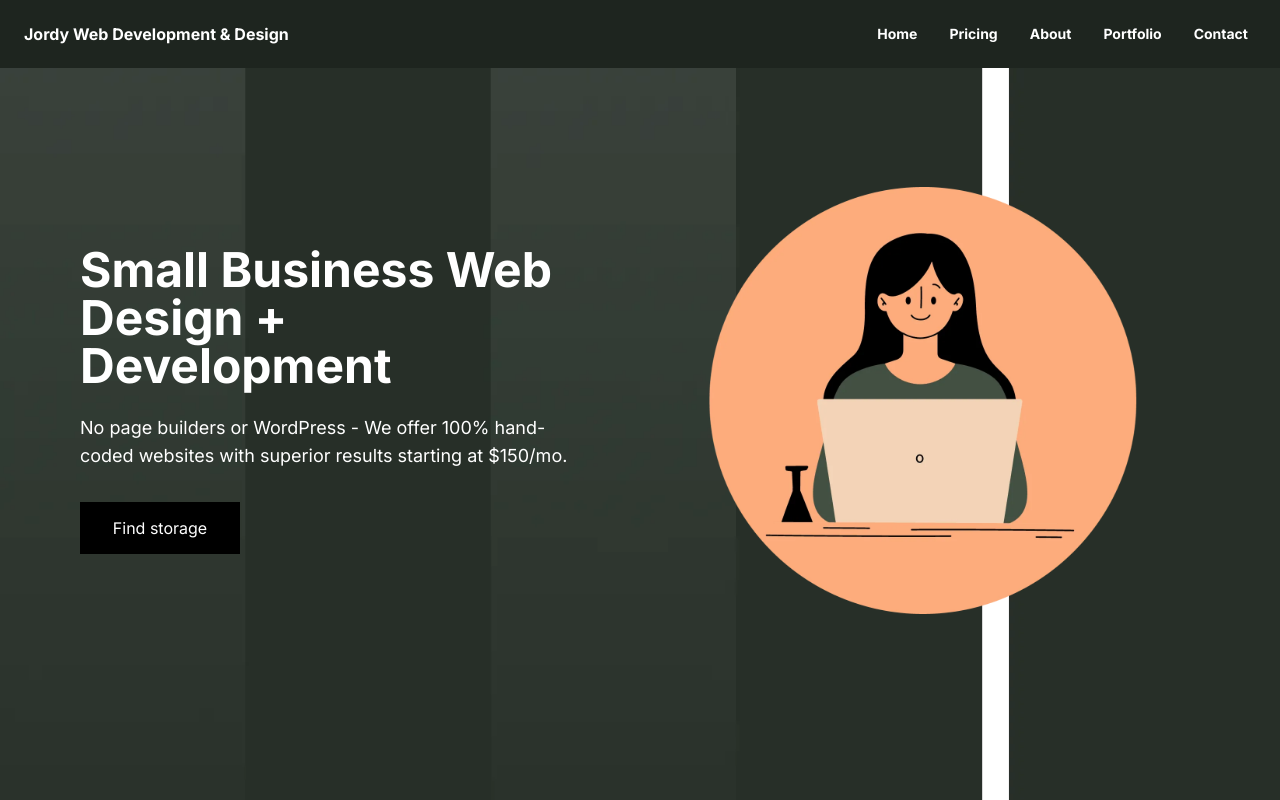
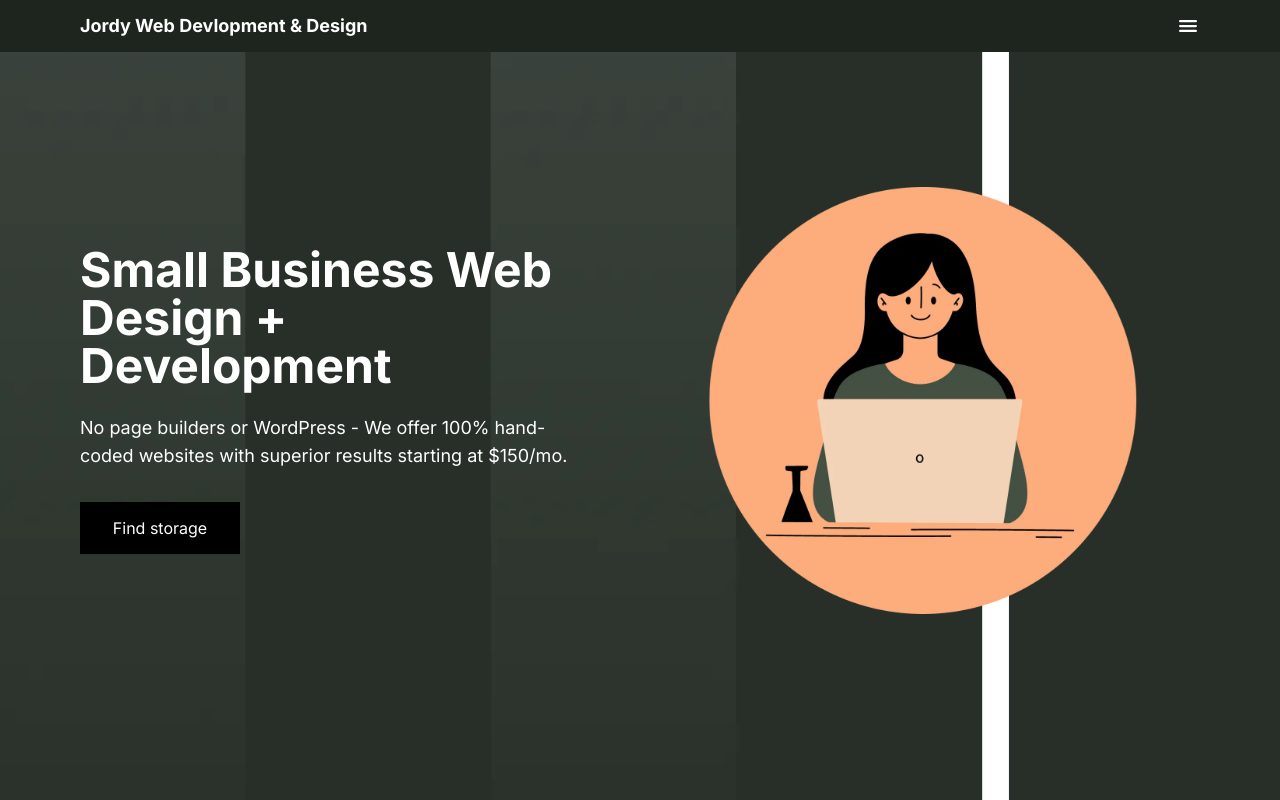
Before and after one commit to jordanwhiguera/web-dev, a Next.js app: page / in a window 1280 px wide. Shown: the top 800 px of the page. Built offline with nearby package versions, Linux system fonts and the light colour scheme.

Commit message:
navbar text aligned with container

```diff
--- a/app/components/Navbar.tsx
+++ b/app/components/Navbar.tsx
@@ -1,101 +1,133 @@
+// "use client";
+// import React from "react";
+// import Container from "./Container";
+
+// const Navbar = () => {
+//   return (
+//     <div className="drawer fixed z-50">
+//       <input id="my-drawer-3" type="checkbox" className="drawer-toggle" />
+//       <div className="drawer-content flex flex-col">
+//         {/* Navbar */}
+//         <div className="w-full navbar bg-[#1e251f]">
+//           <div className="flex-none lg:hidden">
+//             <label
+//               htmlFor="my-drawer-3"
+//               aria-label="open sidebar"
+//               className="btn btn-square btn-ghost"
+//             >
+//               <svg
+//                 xmlns="http://www.w3.org/2000/svg"
+//                 fill="none"
+//                 viewBox="0 0 24 24"
+//                 className="inline-block w-6 h-6 stroke-current"
+//               >
+//                 <path
+//                   strokeLinecap="round"
+//                   strokeLinejoin="round"
+//                   strokeWidth="2"
+//                   d="M4 6h16M4 12h16M4 18h16"
+//                 ></path>
+//               </svg>
+//             </label>
+//           </div>
+//           <div className="flex-1 px-2 mx-2 font-bold text-white hover:text-[#feac7c] hover:cursor-pointer ">
+//             Jordy Web Development & Design
+//           </div>
+//           <div className="flex-none hidden lg:block">
+//             <ul className="menu menu-horizontal">
+//               {/* Navbar menu content here */}
+//               <li>
+//                 <a className="text-white font-bold hover:text-[#feac7c]">
+//                   Home
+//                 </a>
+//               </li>
+//               <li>
+//                 <a className="text-white font-bold hover:text-[#feac7c]">
+//                   Pricing
+//                 </a>
+//               </li>
+//               <li>
+//                 <a className="text-white font-bold hover:text-[#feac7c]">
+//                   About
+//                 </a>
+//               </li>
+//               <li>
+//                 <a className="text-white font-bold hover:text-[#feac7c]">
+//                   Portfolio
+//                 </a>
+//               </li>
+//               <li>
+//                 <a className="text-white font-bold hover:text-[#feac7c]">
+//                   Contact
+//                 </a>
+//               </li>
+//             </ul>
+//           </div>
+//         </div>
+//         {/* Page content here */}
+//       </div>
+
+//       <div className="drawer-side">
+//         <label
+//           htmlFor="my-drawer-3"
+//           aria-label="close sidebar"
+//           className="drawer-overlay"
+//         ></label>
+//         <ul className="menu p-4 w-80 min-h-full bg-[#1e251f]">
+//           {/* Sidebar content here */}
+//           <li>
+//             <a className="text-white font-bold hover:text-[#feac7c]">Home</a>
+//           </li>
+//           <li>
+//             <a className="text-white font-bold hover:text-[#feac7c]">
+//               Services
+//             </a>
+//           </li>
+//           <li>
+//             <a className="text-white font-bold hover:text-[#feac7c]">
+//               Portfolio
+//             </a>
+//           </li>
+//           <li>
+//             <a className="text-white font-bold hover:text-[#feac7c]">About</a>
+//           </li>
+//           <li>
+//             <a className="text-white font-bold hover:text-[#feac7c]">Pricing</a>
+//           </li>
+//         </ul>
+//       </div>
+//     </div>
+//   );
+// };
+
+// export default Navbar;
 "use client";
 import React from "react";
 import Container from "./Container";
+import { useRouter } from "next/navigation";
+import { IoMenu } from "react-icons/io5";
 
-const Navbar = () => {
+const Navbar: React.FC = () => {
+  const router = useRouter();
+
   return (
-    <div className="drawer fixed z-50">
-      <input id="my-drawer-3" type="checkbox" className="drawer-toggle" />
-      <div className="drawer-content flex flex-col">
-        {/* Navbar */}
-        <div className="w-full navbar bg-[#1e251f]">
-          <div className="flex-none lg:hidden">
-            <label
-              htmlFor="my-drawer-3"
-              aria-label="open sidebar"
-              className="btn btn-square btn-ghost"
-            >
-              <svg
-                xmlns="http://www.w3.org/2000/svg"
-                fill="none"
-                viewBox="0 0 24 24"
-                className="inline-block w-6 h-6 stroke-current"
-              >
-                <path
-                  strokeLinecap="round"
-                  strokeLinejoin="round"
-                  strokeWidth="2"
-                  d="M4 6h16M4 12h16M4 18h16"
-                ></path>
-              </svg>
-            </label>
-          </div>
-          <div className="flex-1 px-2 mx-2 font-bold text-white hover:text-[#feac7c] hover:cursor-pointer ">
-            Jordy Web Development & Design
-          </div>
-          <div className="flex-none hidden lg:block">
-            <ul className="menu menu-horizontal">
-              {/* Navbar menu content here */}
-              <li>
-                <a className="text-white font-bold hover:text-[#feac7c]">
-                  Home
-                </a>
-              </li>
-              <li>
-                <a className="text-white font-bold hover:text-[#feac7c]">
-                  Pricing
-                </a>
-              </li>
-              <li>
-                <a className="text-white font-bold hover:text-[#feac7c]">
-                  About
-                </a>
-              </li>
-              <li>
-                <a className="text-white font-bold hover:text-[#feac7c]">
-                  Portfolio
-                </a>
-              </li>
-              <li>
-                <a className="text-white font-bold hover:text-[#feac7c]">
-                  Contact
-                </a>
-              </li>
-            </ul>
-          </div>
+    <nav className="fixed w-full bg-[#1e251f] text-white z-50">
+      <Container className="py-3">
+        {" "}
+        {/* Adjust padding as needed */}
+        <div className="flex justify-between items-center">
+          {/* Brand Name - Adjust classes for styling as needed */}
+          <h2
+            className="text-lg font-bold cursor-pointer hover:text-[#feac7c]"
+            onClick={() => router.push("/")}
+          >
+            Jordy Web Devlopment & Design
+          </h2>
+          {/* Hamburger Menu Icon */}
+          <IoMenu size={24} className="cursor-pointer hover:text-[#feac7c]" />
         </div>
-        {/* Page content here */}
-      </div>
-      <div className="drawer-side">
-        <label
-          htmlFor="my-drawer-3"
-          aria-label="close sidebar"
-          className="drawer-overlay"
-        ></label>
-        <ul className="menu p-4 w-80 min-h-full bg-[#1e251f]">
-          {/* Sidebar content here */}
-          <li>
-            <a className="text-white font-bold hover:text-[#feac7c]">Home</a>
-          </li>
-          <li>
-            <a className="text-white font-bold hover:text-[#feac7c]">
-              Services
-            </a>
-          </li>
-          <li>
-            <a className="text-white font-bold hover:text-[#feac7c]">
-              Portfolio
-            </a>
-          </li>
-          <li>
-            <a className="text-white font-bold hover:text-[#feac7c]">About</a>
-          </li>
-          <li>
-            <a className="text-white font-bold hover:text-[#feac7c]">Pricing</a>
-          </li>
-        </ul>
-      </div>
-    </div>
+      </Container>
+    </nav>
   );
 };
 
```
